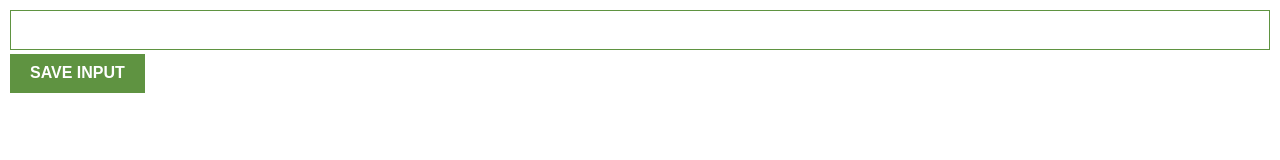
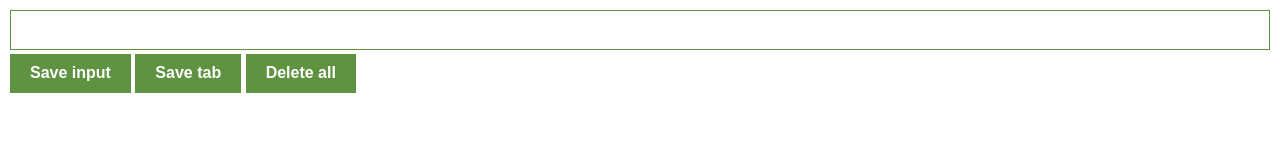
Before and after one commit to PetrValenta92/lead_tracker, a website built with Vite: page index.html in a window 1280 px wide. Built offline with nearby package versions, Linux system fonts and the light colour scheme.

Commit message:
save tab and delete all buttons added; classes for styling added

```diff
--- a/index.html
+++ b/index.html
@@ -1,11 +1,14 @@
 <html>
-    <head><link rel="stylesheet" href="https://cdnjs.cloudflare.com/ajax/libs/normalize/8.0.1/normalize.css">
+    <head>
+        <link rel="stylesheet" href="https://cdnjs.cloudflare.com/ajax/libs/normalize/8.0.1/normalize.css">
         <link rel="stylesheet" href="index.css">
     </head>
     <body>
-        <input type="text" id="input-el">
-        <button id="input-btn">SAVE INPUT</button>
-        <ul id="ul-el">
+        <input type="text" id="input-el" class="lead-input">
+        <button id="input-btn" class="btn uppercase">Save input</button>
+        <button id="tab-btn" class="btn uppercase">Save tab</button>
+        <button id="delete-btn" class="btn delete-btn uppercase">Delete all</button>
+        <ul id="ul-el" class="list-of-leads">
         </ul>
         <script src="index.js"></script>
     </body>
```
